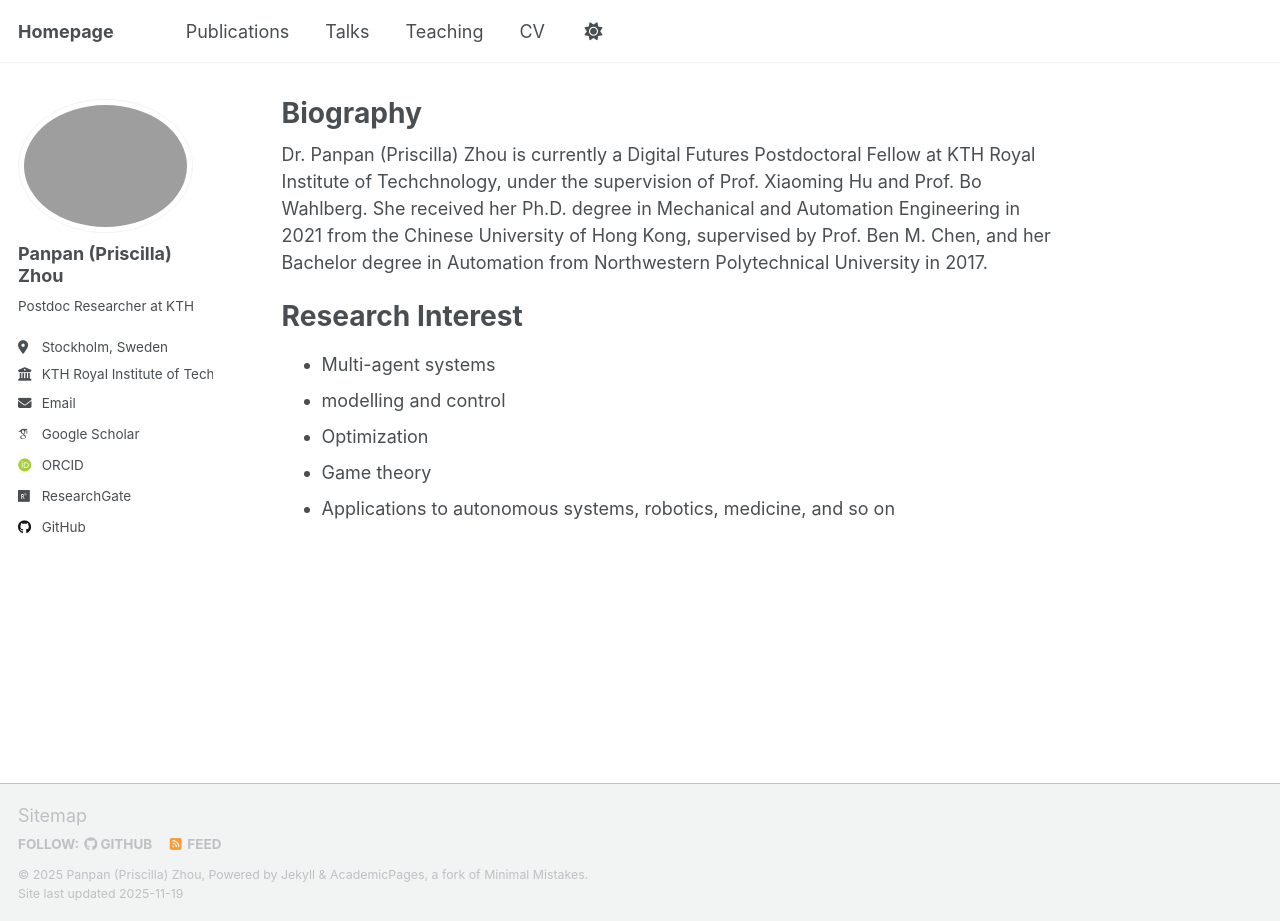
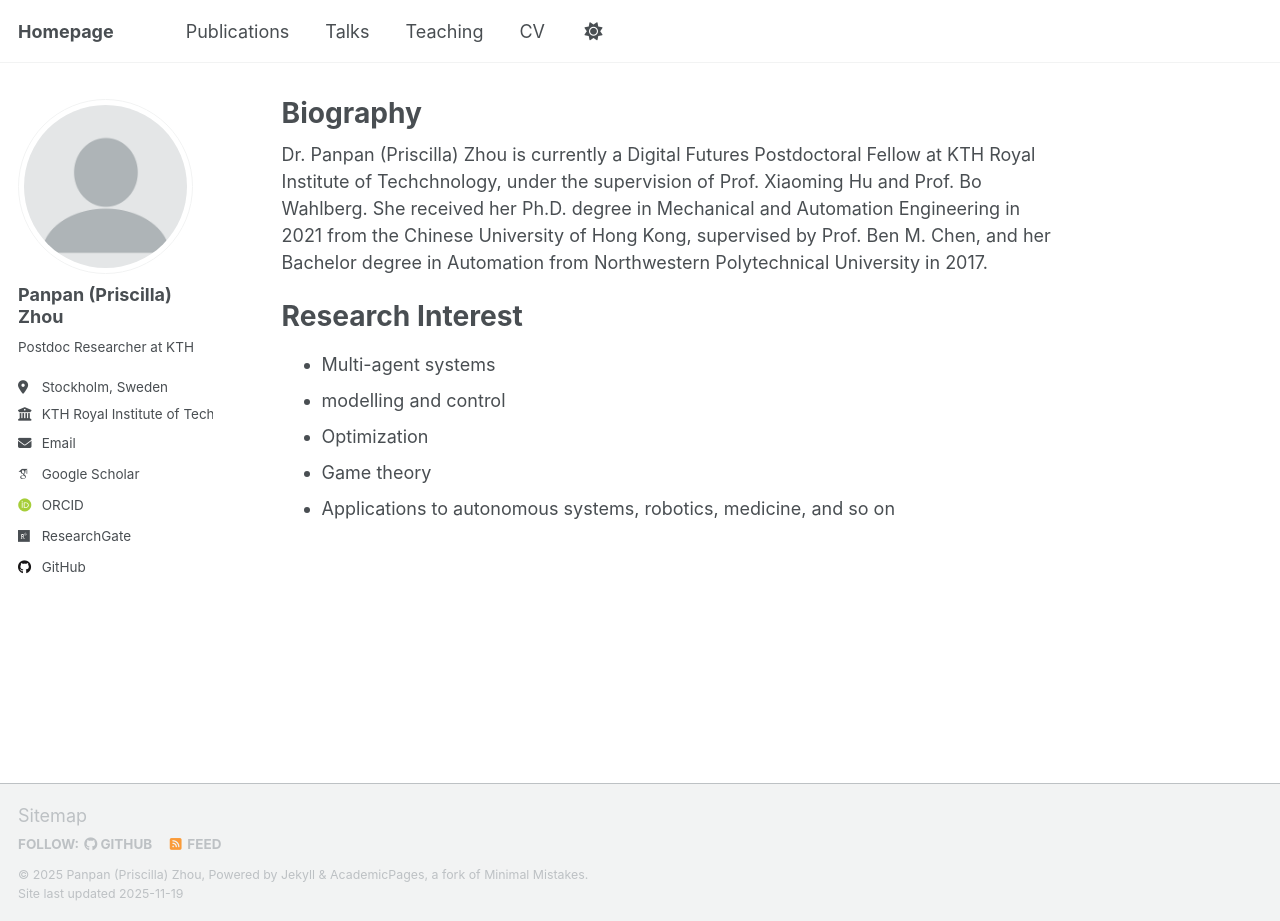
Before and after one commit to PanpanZhou11/Panpan-Zhou.github.io, a Jekyll site: the page built from _pages/about.md, in a window 1280 px wide and 921 px high. Built offline with Jekyll 4.4.1, drawn with Linux system fonts in a browser that asks for light colours; some web fonts are replaced; a script that is not in the unit is left out.

Commit message:
Update _config.yml

```diff
--- a/_config.yml
+++ b/_config.yml
@@ -23,7 +23,7 @@ repository               : "PanpanZhou11/Panpan-Zhou.github.io"   #"academicpage
 #               Additional customization can be done by editing /_includes/author-profile.html
 author:
   # Biographic information
-  avatar           : "/images/panpan.png"
+  avatar           : "profile.png"
   name             : "Panpan (Priscilla) Zhou"
   pronouns         : # example: "she/her"
   bio              : "Postdoc Researcher at KTH"
```
